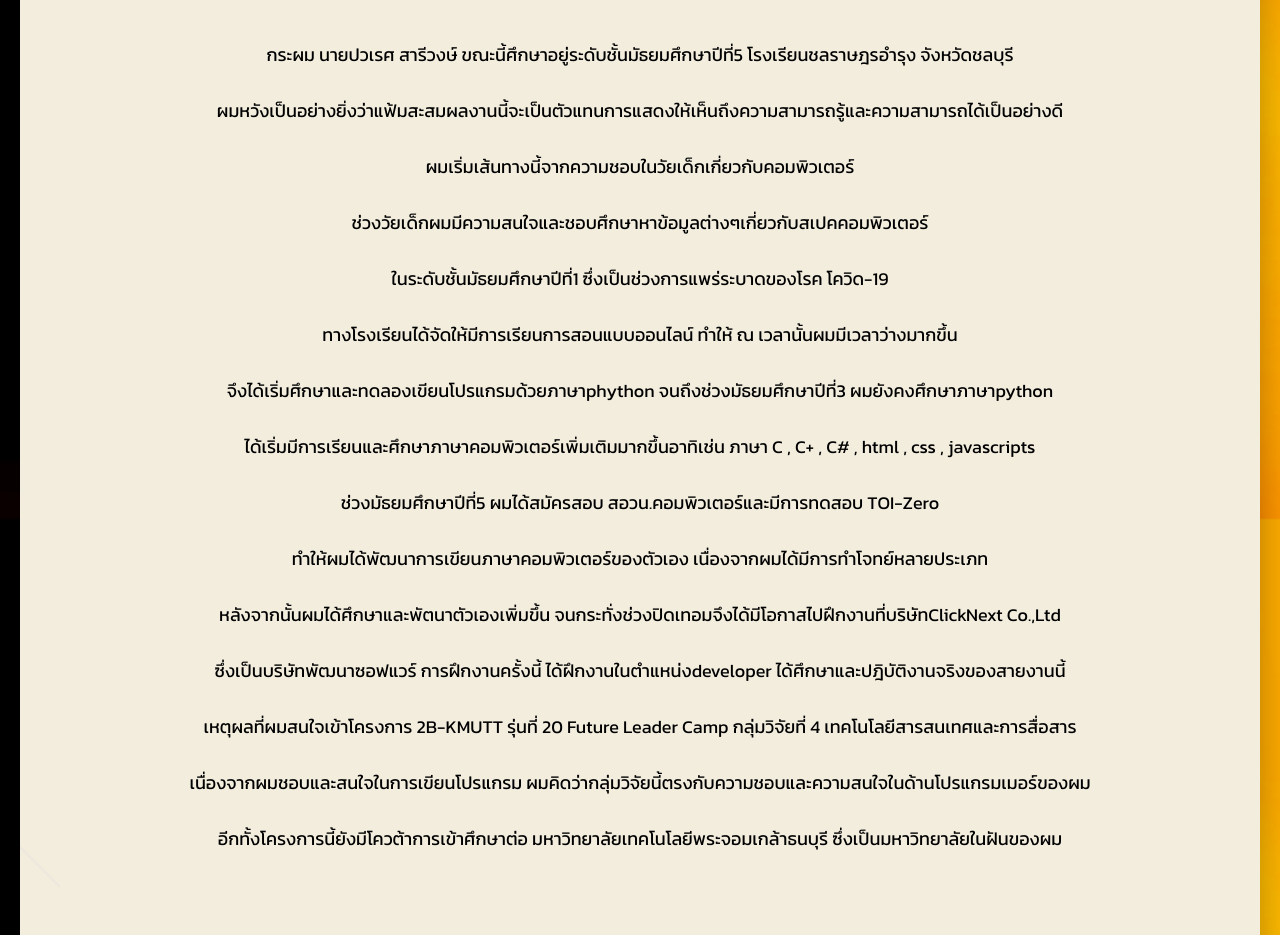
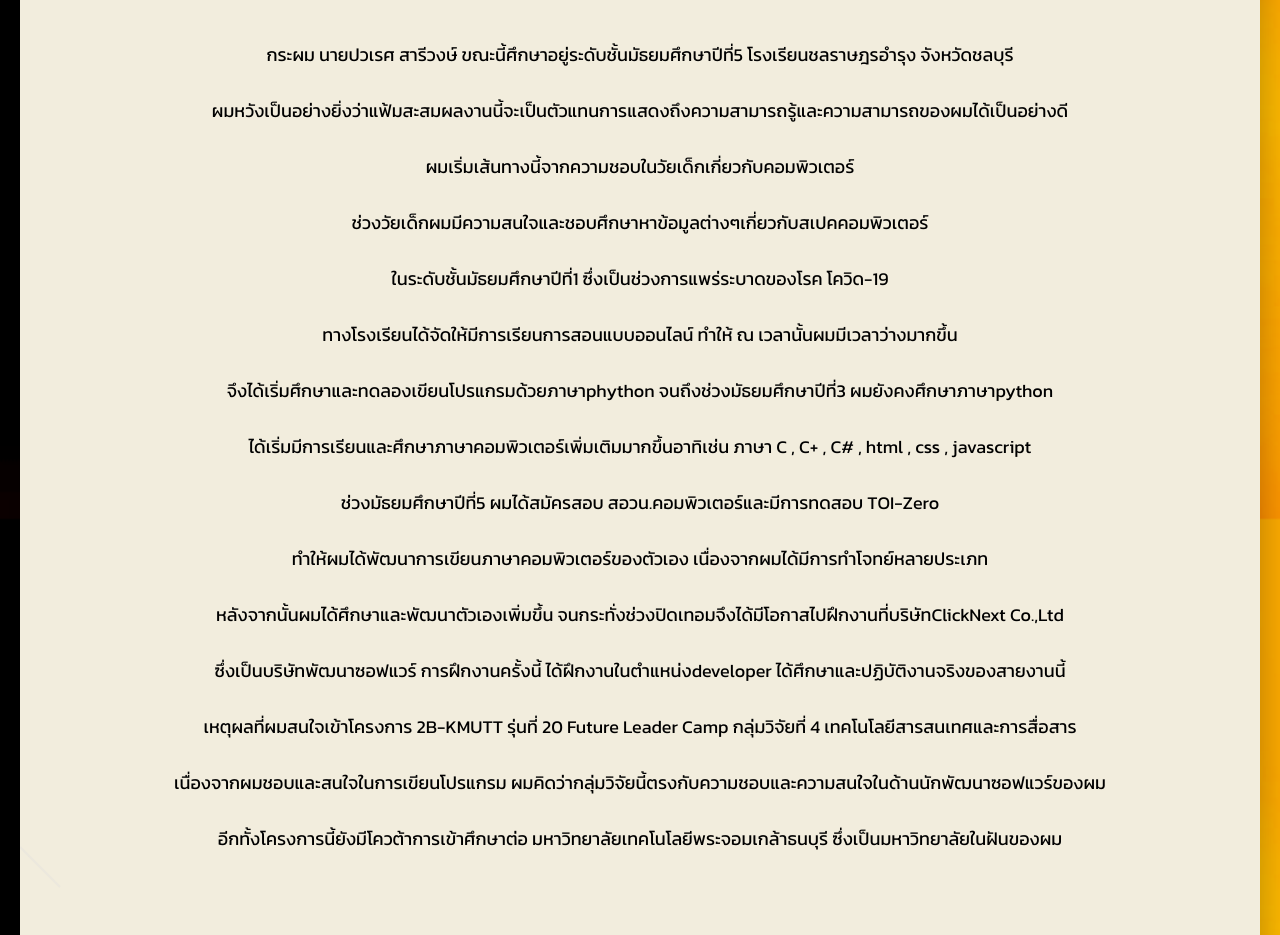
Before and after one commit to Pxwxrxs/Pxwxrxs.github.io, a plain HTML site: page preface.html in a window 1280 px wide. Shown: the part 281-1216 px from the top of the page. Drawn offline with Linux system fonts and the light colour scheme.

```diff
--- a/preface.html
+++ b/preface.html
@@ -24,19 +24,19 @@
                 <div class="preface-content">
                     <h1>คำนำ</h1>
                     <p>กระผม นายปวเรศ สารีวงษ์ ขณะนี้ศึกษาอยู่ระดับชั้นมัธยมศึกษาปีที่5 โรงเรียนชลราษฎรอํารุง จังหวัดชลบุรี</p>
-                    <p>ผมหวังเป็นอย่างยิ่งว่าแฟ้มสะสมผลงานนี้จะเป็นตัวแทนการแสดงให้เห็นถึงความสามารถรู้และความสามารถได้เป็นอย่างดี</p>
+                    <p>ผมหวังเป็นอย่างยิ่งว่าแฟ้มสะสมผลงานนี้จะเป็นตัวแทนการแสดงถึงความสามารถรู้และความสามารถของผมได้เป็นอย่างดี</p>
                     <p>ผมเริ่มเส้นทางนี้จากความชอบในวัยเด็กเกี่ยวกับคอมพิวเตอร์ </p>
                     <p>ช่วงวัยเด็กผมมีความสนใจและชอบศึกษาหาข้อมูลต่างๆเกี่ยวกับสเปคคอมพิวเตอร์</p>
                     <p>ในระดับชั้นมัธยมศึกษาปีที่1 ซึ่งเป็นช่วงการแพร่ระบาดของโรค โควิด-19 </p>
                     <p>ทางโรงเรียนได้จัดให้มีการเรียนการสอนแบบออนไลน์ ทําให้ ณ เวลานั้นผมมีเวลาว่างมากขึ้น</p>
                     <p>จึงได้เริ่มศึกษาและทดลองเขียนโปรแกรมด้วยภาษาphython จนถึงช่วงมัธยมศึกษาปีที่3 ผมยังคงศึกษาภาษาpython</p>
-                    <p>ได้เริ่มมีการเรียนและศึกษาภาษาคอมพิวเตอร์เพิ่มเติมมากขึ้นอาทิเช่น ภาษา C , C+ , C# , html , css , javascripts</p>
+                    <p>ได้เริ่มมีการเรียนและศึกษาภาษาคอมพิวเตอร์เพิ่มเติมมากขึ้นอาทิเช่น ภาษา C , C+ , C# , html , css , javascript</p>
                     <p>ช่วงมัธยมศึกษาปีที่5 ผมได้สมัครสอบ สอวน.คอมพิวเตอร์และมีการทดสอบ TOI-Zero</p>
                     <p>ทําให้ผมได้พัฒนาการเขียนภาษาคอมพิวเตอร์ของตัวเอง เนื่องจากผมได้มีการทำโจทย์หลายประเภท</p>
-                    <p>หลังจากนั้นผมได้ศึกษาและพัตนาตัวเองเพิ่มขึ้น จนกระทั่งช่วงปิดเทอมจึงได้มีโอกาสไปฝึกงานที่บริษัทClickNext Co.,Ltd</p>
-                    <p> ซึ่งเป็นบริษัทพัฒนาซอฟแวร์ การฝึกงานครั้งนี้ ได้ฝึกงานในตําแหน่งdeveloper ได้ศึกษาและปฎิบัติงานจริงของสายงานนี้</p>
+                    <p>หลังจากนั้นผมได้ศึกษาและพัฒนาตัวเองเพิ่มขึ้น จนกระทั่งช่วงปิดเทอมจึงได้มีโอกาสไปฝึกงานที่บริษัทClickNext Co.,Ltd</p>
+                    <p> ซึ่งเป็นบริษัทพัฒนาซอฟแวร์ การฝึกงานครั้งนี้ ได้ฝึกงานในตําแหน่งdeveloper ได้ศึกษาและปฏิบัติงานจริงของสายงานนี้</p>
                     <p>เหตุผลที่ผมสนใจเข้าโครงการ 2B-KMUTT รุ่นที่ 20 Future Leader Camp กลุ่มวิจัยที่ 4 เทคโนโลยีสารสนเทศและการสื่อสาร</p>
-                    <p>เนื่องจากผมชอบและสนใจในการเขียนโปรแกรม ผมคิดว่ากลุ่มวิจัยนี้ตรงกับความชอบและความสนใจในด้านโปรแกรมเมอร์ของผม</p>
+                    <p>เนื่องจากผมชอบและสนใจในการเขียนโปรแกรม ผมคิดว่ากลุ่มวิจัยนี้ตรงกับความชอบและความสนใจในด้านนักพัฒนาซอฟแวร์ของผม</p>
                     <p>อีกทั้งโครงการนี้ยังมีโควต้าการเข้าศึกษาต่อ มหาวิทยาลัยเทคโนโลยีพระจอมเกล้าธนบุรี ซึ่งเป็นมหาวิทยาลัยในฝันของผม</p>
                 </div>
             </div>
```
Also changed, not shown: activities.html (+1 -1 lines), certificate.html (+1 -1 lines), 1 other file.
